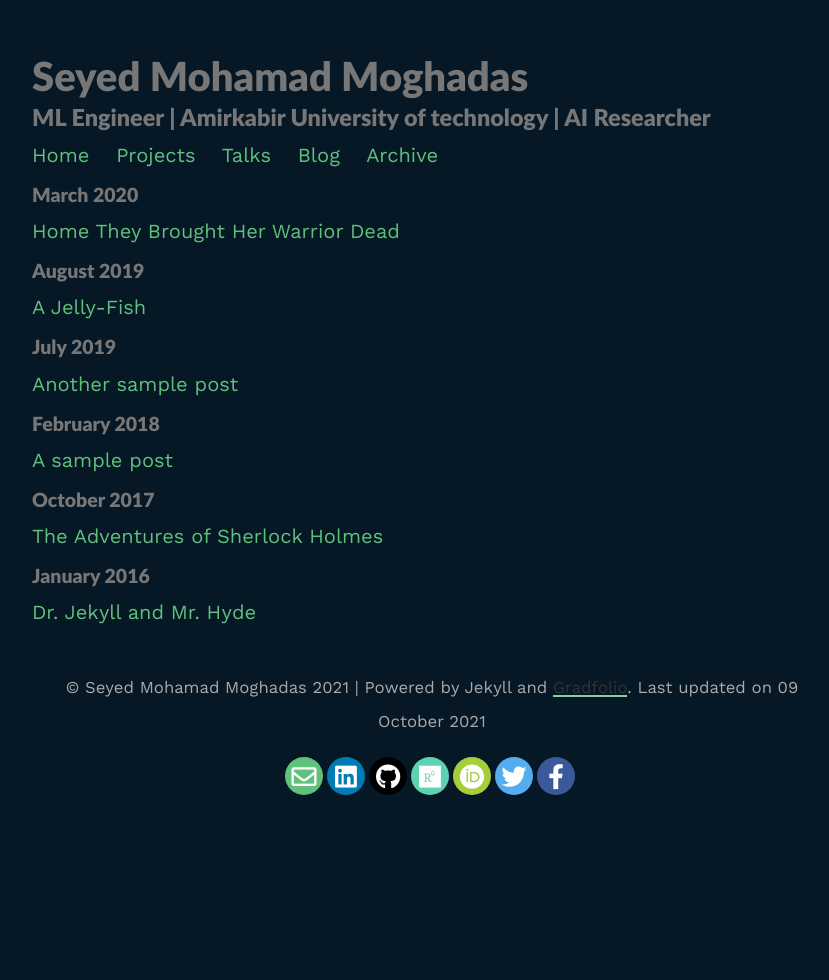
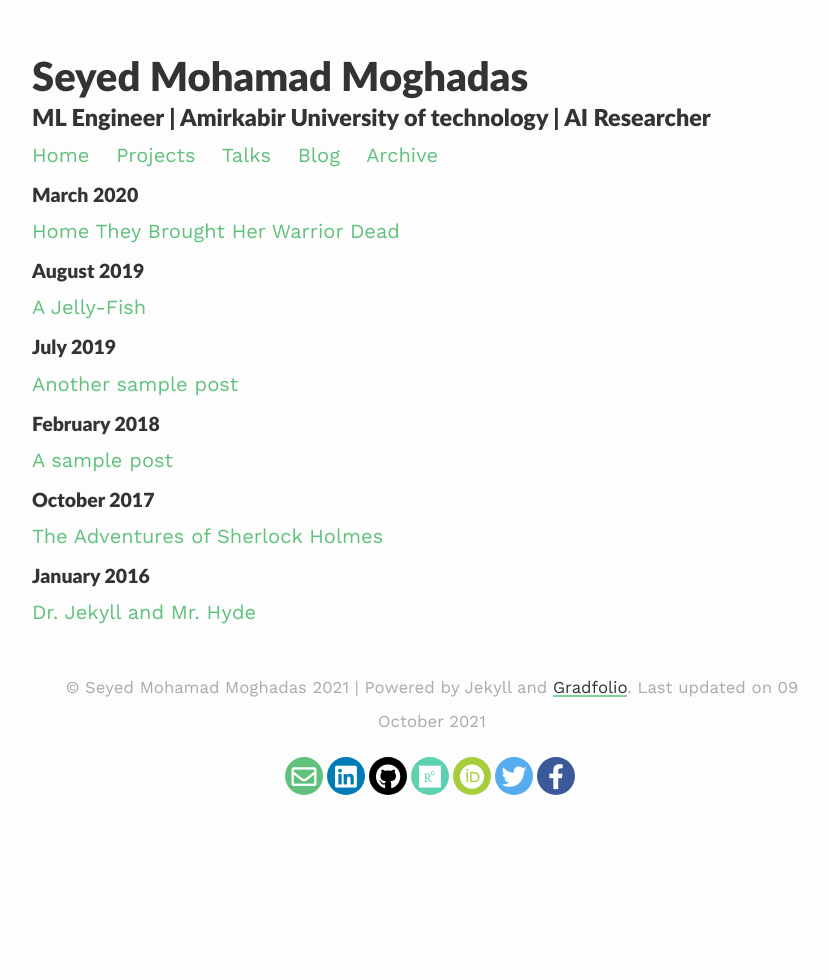
Before and after one commit to moghadas76/moghadas76.github.io, a Jekyll site: the page built from archive.html, in a window 1280 px wide. Shown: the whole page, without its empty margins (208-1037 px from the left). Built offline with Jekyll 4.4.1, drawn with Linux system fonts in a browser that asks for light colours; nearby versions of some CDN libraries.

Commit message:
Add index2

```diff
--- a/assets/css/_sass/style.scss
+++ b/assets/css/_sass/style.scss
@@ -8,8 +8,8 @@ body {
   margin: 0 auto;
   line-height: $base-line-height;
   font-size: $base-font-size;
-  color: $text-color-dark;
-  background-color: $body-bg-dark;
+  color: $text-color;
+  background-color: $body-bg;
   padding: 2em 1em;
   text-rendering: optimizeLegibility;
   height: 100%;
```
